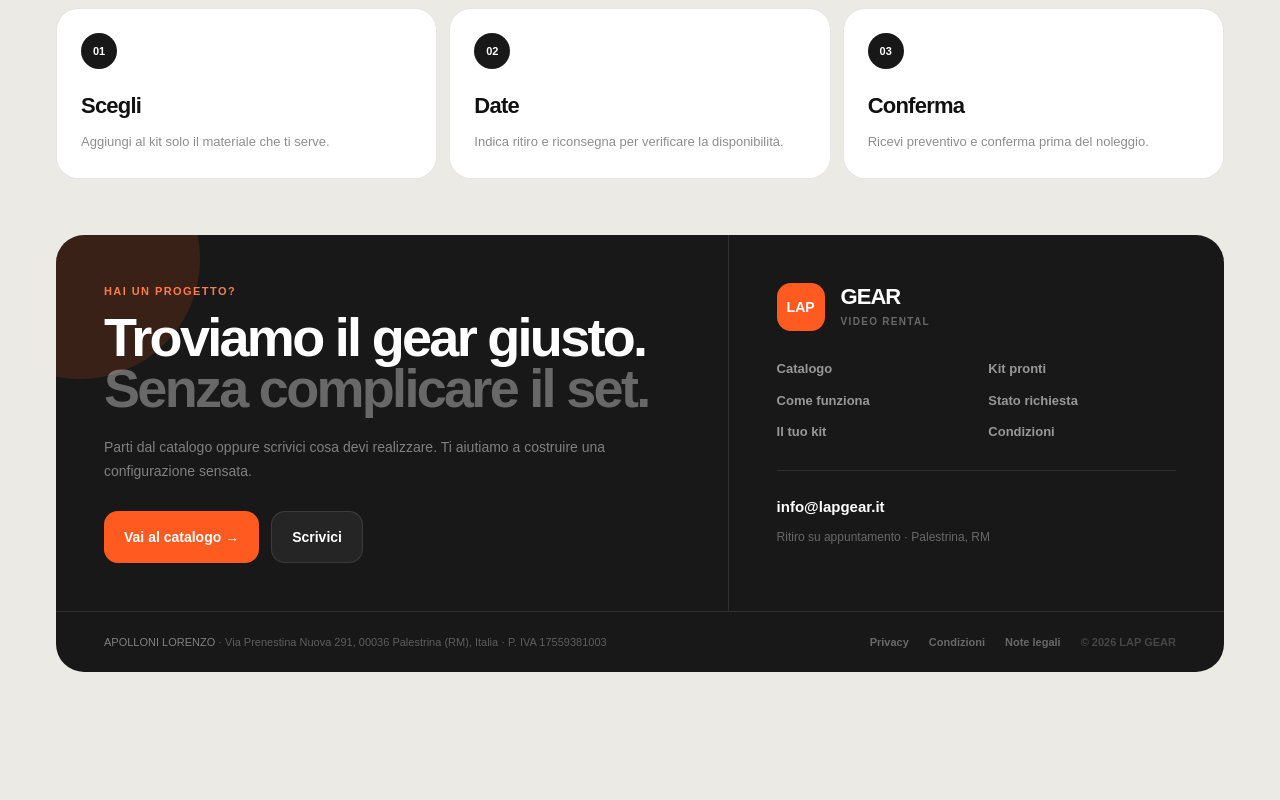
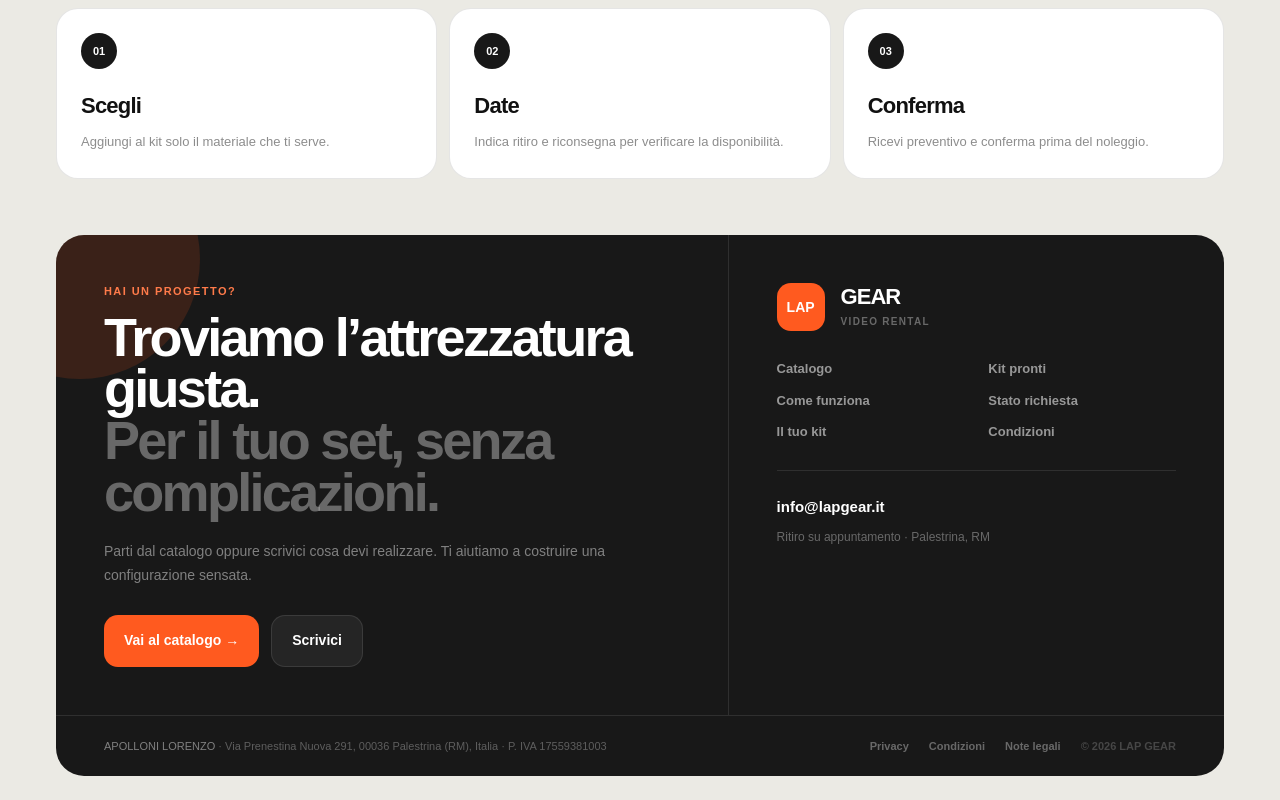
Before and after one commit to itslolloooo/lap-gear, a Next.js app: page / in a window 1280 px wide. Shown: the part 1467-2267 px from the top of the page. Before the commit the page ends 2163 px from the top, so only its background shows below. Built offline with nearby package versions, Linux system fonts and the light colour scheme; no server answers.

Commit message:
Copy: refine footer language around LAP GEAR

```diff
--- a/components/Footer.tsx
+++ b/components/Footer.tsx
@@ -22,9 +22,9 @@ function Footer() {
               </div>
 
               <h2 className="mt-3 max-w-[760px] text-[36px] font-semibold leading-[0.96] tracking-[-0.05em] sm:text-[46px] lg:text-[54px]">
-                Troviamo il gear giusto.
+                Troviamo l’attrezzatura giusta.
                 <span className="block text-white/35">
-                  Senza complicare il set.
+                  Per il tuo set, senza complicazioni.
                 </span>
               </h2>
 
```
